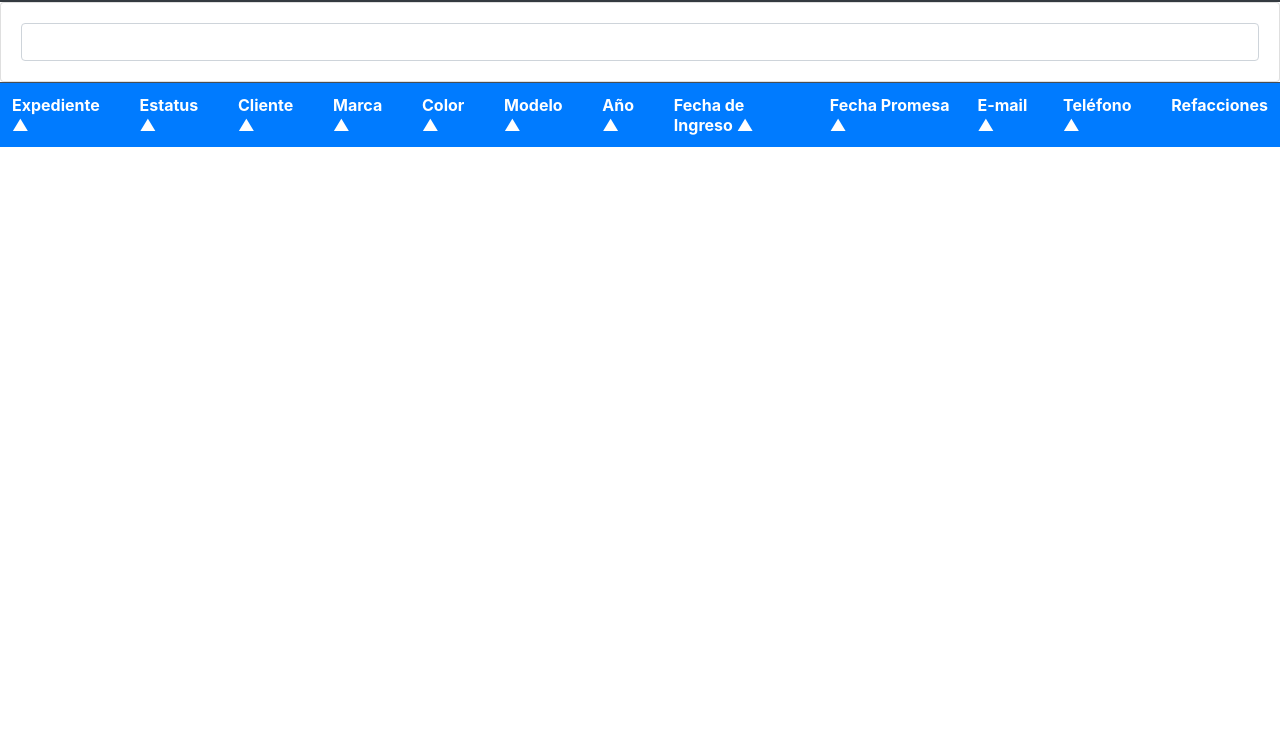
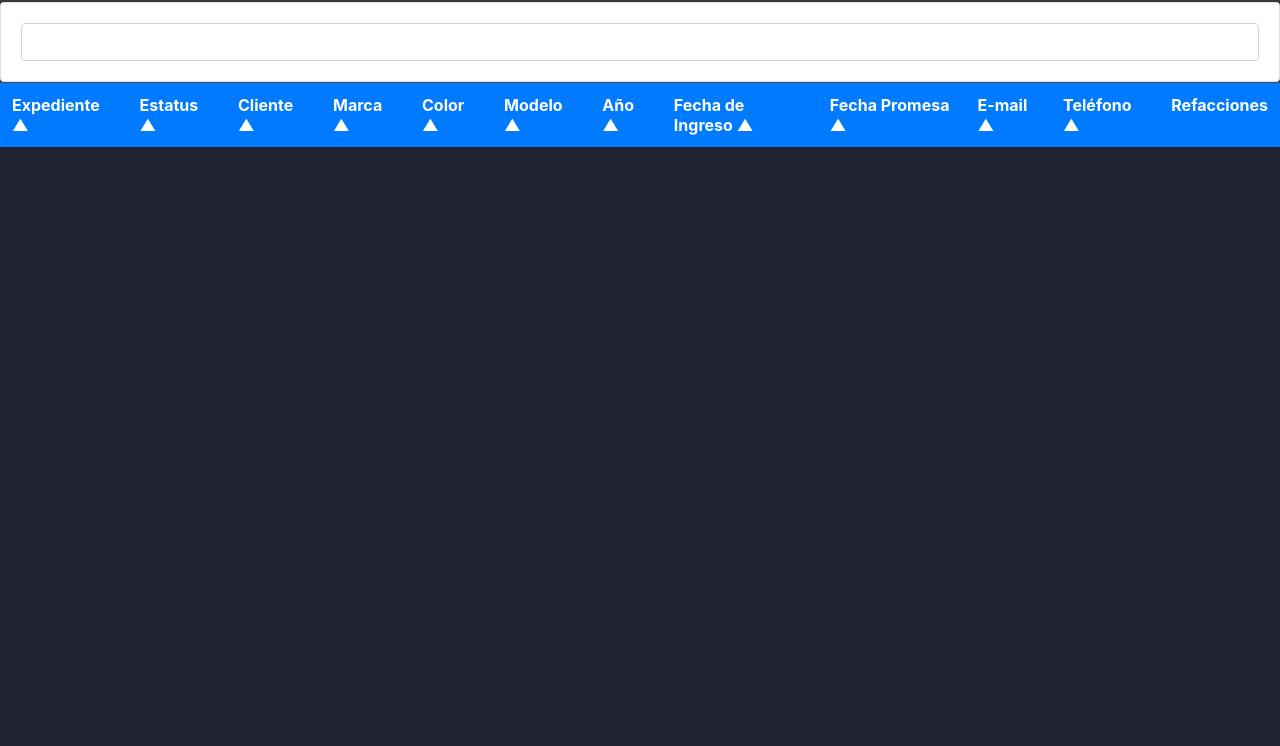
Before and after one commit to is688178/api-workshop-nodejs, a website: page success.html in a window 1280 px wide. Shown: the part 54-800 px from the top of the page. Drawn offline with nearby package versions, Linux system fonts and the light colour scheme; no server answers.

Commit message:
Background color

```diff
--- a/success.html
+++ b/success.html
@@ -6,7 +6,12 @@ integrity="sha384-ggOyR0iXCbMQv3Xipma34MD+dH/1fQ784/j6cY/iJTQUOhcWr7x9JvoRxT2MZw
 <style>
     th{
         color:#fff;
-            }
+    }
+    body {
+        margin: 0;
+        padding: 0;
+        background-color: #212331;
+    }
 </style>
 
 <div>
```
Also changed, not shown: create_cone.html (+5 -0 lines), create_sp.html (+5 -0 lines), login.html (+10 -0 lines), spare_parts.html (+6 -1 lines).
